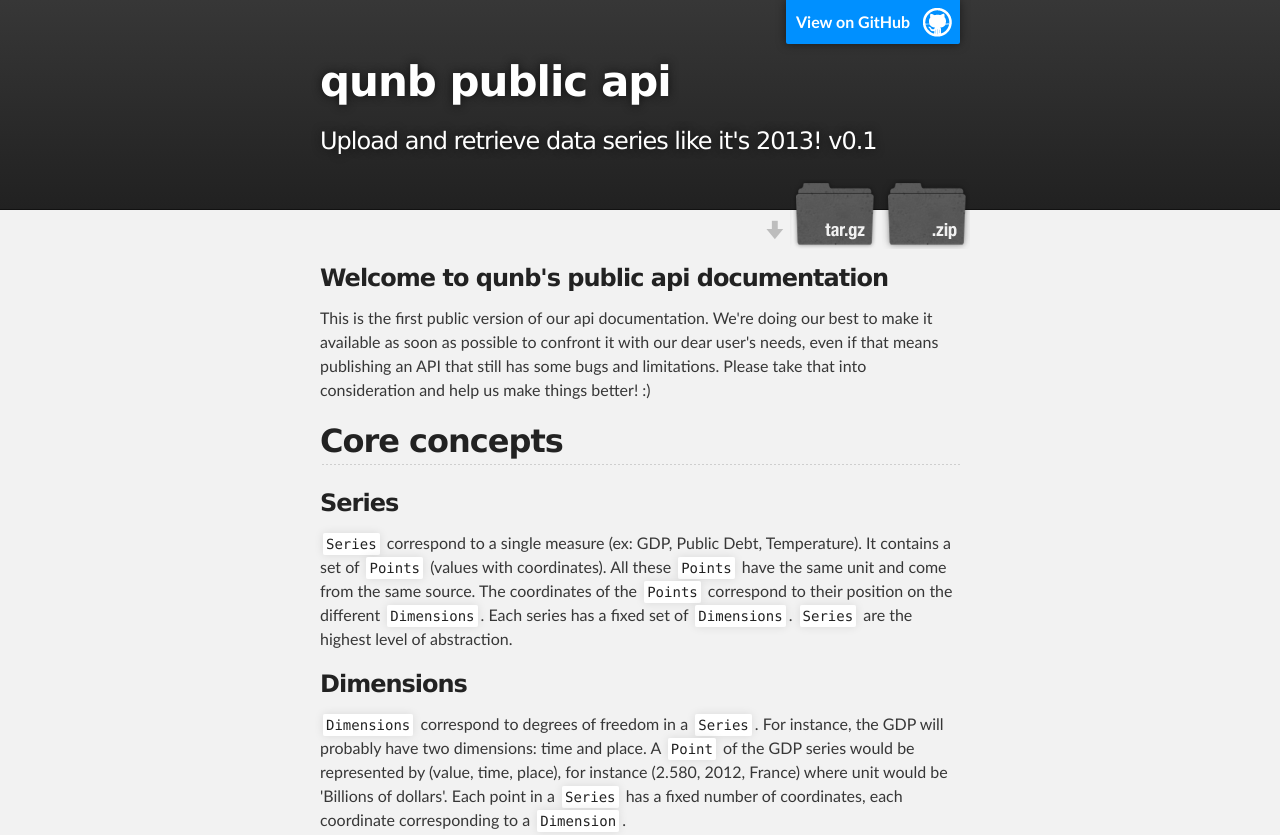
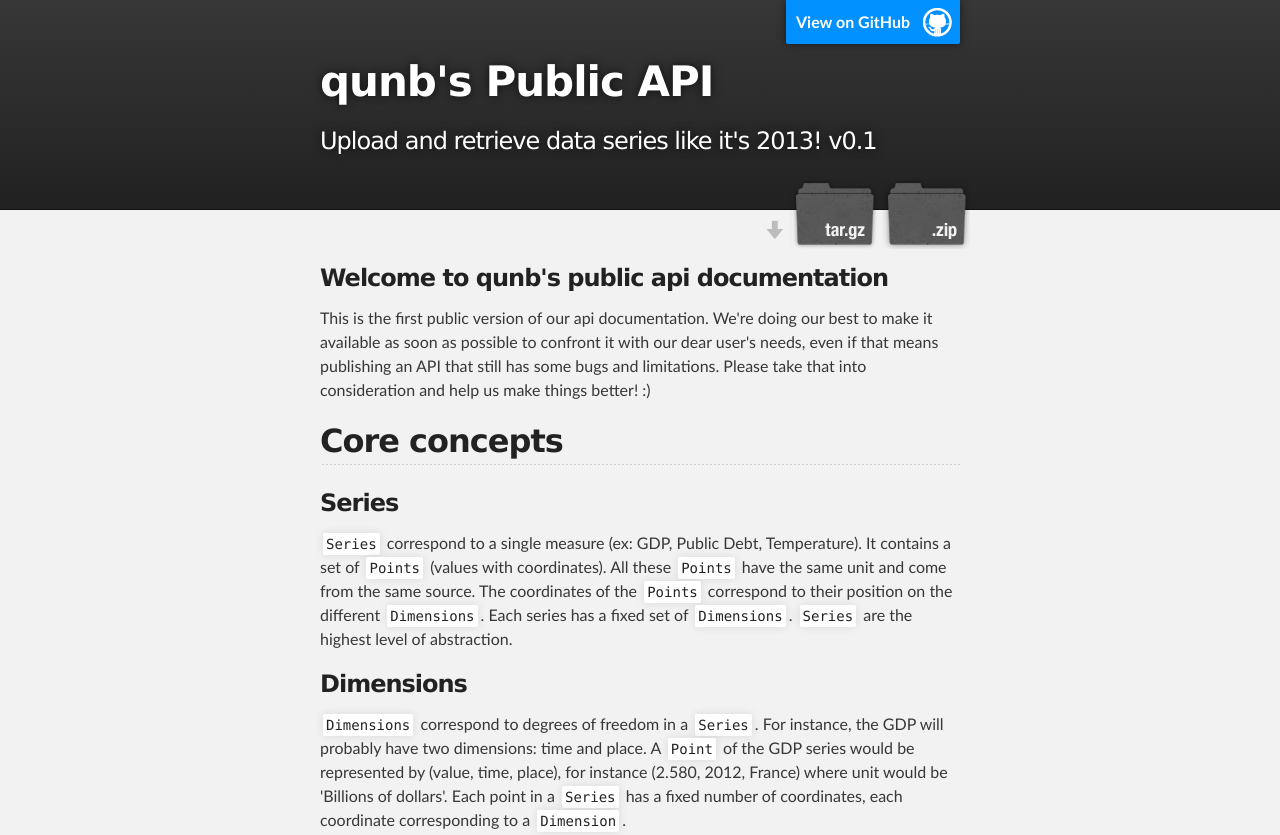
Before and after one commit to laem/public-api, a plain HTML site: page index.html in a window 1280 px wide. Shown: the top 835 px of the page. Drawn offline with Linux system fonts and the light colour scheme.

```diff
--- a/index.html
+++ b/index.html
@@ -4,11 +4,11 @@
   <head>
     <meta charset='utf-8' />
     <meta http-equiv="X-UA-Compatible" content="chrome=1" />
-    <meta name="description" content="qunb public api : Upload and retrieve data series like it's 2013! v0.1" />
+    <meta name="description" content="qunb's Public API : Upload and retrieve data series like it's 2013! v0.1" />
 
     <link rel="stylesheet" type="text/css" media="screen" href="stylesheets/stylesheet.css">
 
-    <title>qunb public api</title>
+    <title>qunb's Public API</title>
   </head>
 
   <body>
@@ -18,7 +18,7 @@
         <header class="inner">
           <a id="forkme_banner" href="https://github.com/qunb/public-api">View on GitHub</a>
 
-          <h1 id="project_title">qunb public api</h1>
+          <h1 id="project_title">qunb's Public API</h1>
           <h2 id="project_tagline">Upload and retrieve data series like it's 2013! v0.1</h2>
 
             <section id="downloads">
@@ -434,7 +434,7 @@ We used the process explained in step 2 to enrich all our nodes and we are ready
     <!-- FOOTER  -->
     <div id="footer_wrap" class="outer">
       <footer class="inner">
-        <p class="copyright">qunb public api maintained by <a href="https://github.com/qunb">qunb</a></p>
+        <p class="copyright">qunb's Public API maintained by <a href="https://github.com/qunb">qunb</a></p>
         <p>Published with <a href="http://pages.github.com">GitHub Pages</a></p>
       </footer>
     </div>
```
Also changed, not shown: params.json (+1 -1 lines).
